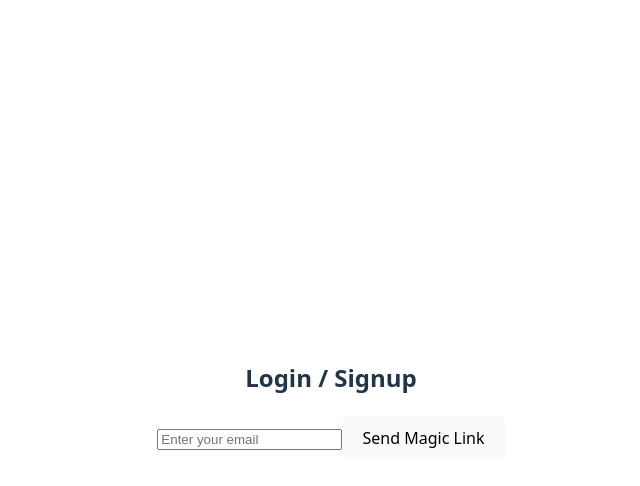
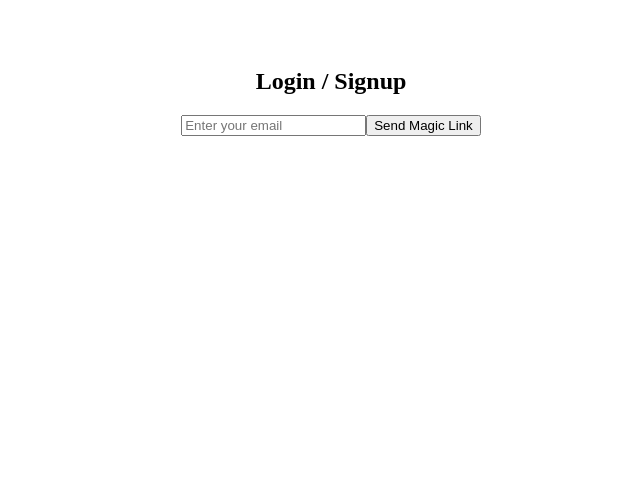
Before and after one commit to arshitadewan7/crufindr, a Vue app in the folder frontend/: page / in a window 1280 px wide. Shown: the top 486 px of the page, without its empty margins (309-949 px from the left). Built offline with nearby package versions, Linux system fonts and the light colour scheme.

Commit message:
added vue routing

```diff
--- a/frontend/package.json
+++ b/frontend/package.json
@@ -10,7 +10,8 @@
   },
   "dependencies": {
     "@supabase/supabase-js": "^2.50.5",
-    "vue": "^3.5.17"
+    "vue": "^3.5.17",
+    "vue-router": "^4.5.1"
   },
   "devDependencies": {
     "@vitejs/plugin-vue": "^6.0.0",
--- a/frontend/src/App.vue
+++ b/frontend/src/App.vue
@@ -1,7 +1,3 @@
 <template>
-  <Login />
+  <router-view />
 </template>
-
-<script setup>
-import Login from './pages/Login.vue'
-</script>
--- a/frontend/src/main.js
+++ b/frontend/src/main.js
@@ -1,5 +1,5 @@
 import { createApp } from 'vue'
-import './style.css'
 import App from './App.vue'
+import { router } from './router'
 
-createApp(App).mount('#app')
+createApp(App).use(router).mount('#app')
```
Also changed, not shown: frontend/src/router/index.js (added, +15 -0 lines), 1 other file (tests, documents, lock files or other folders).
